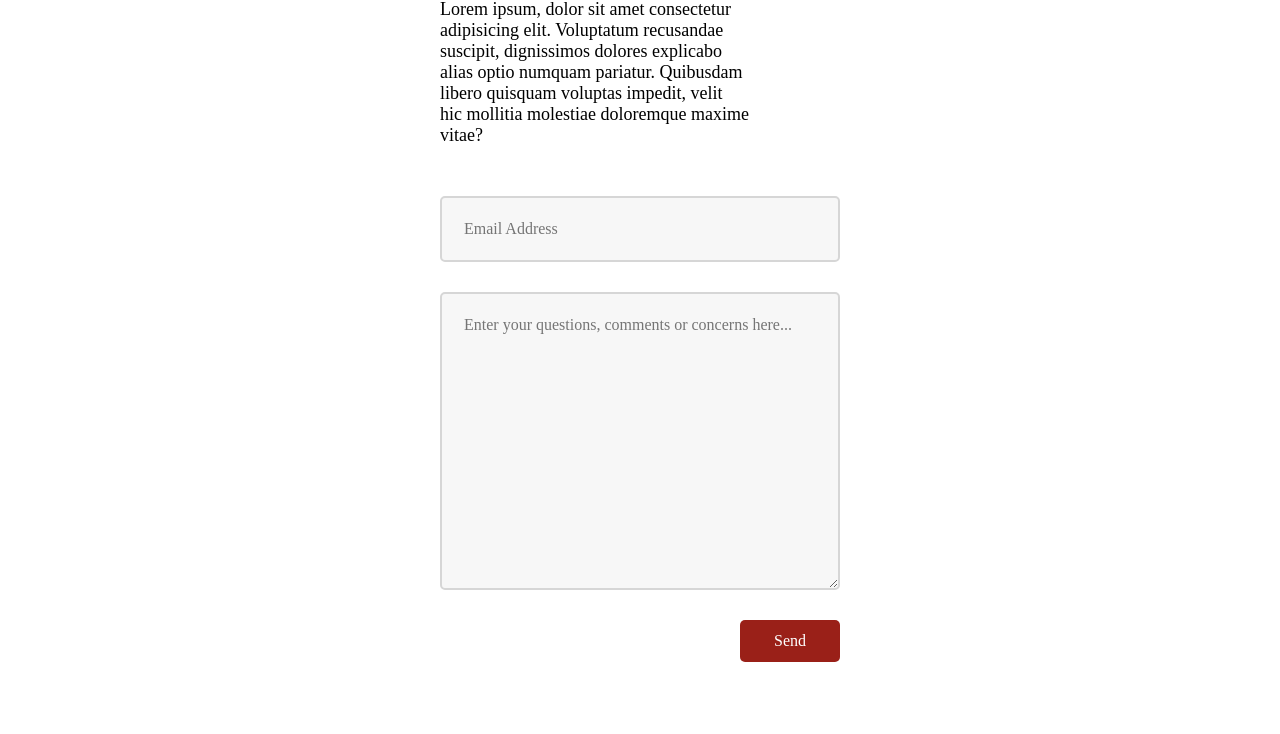
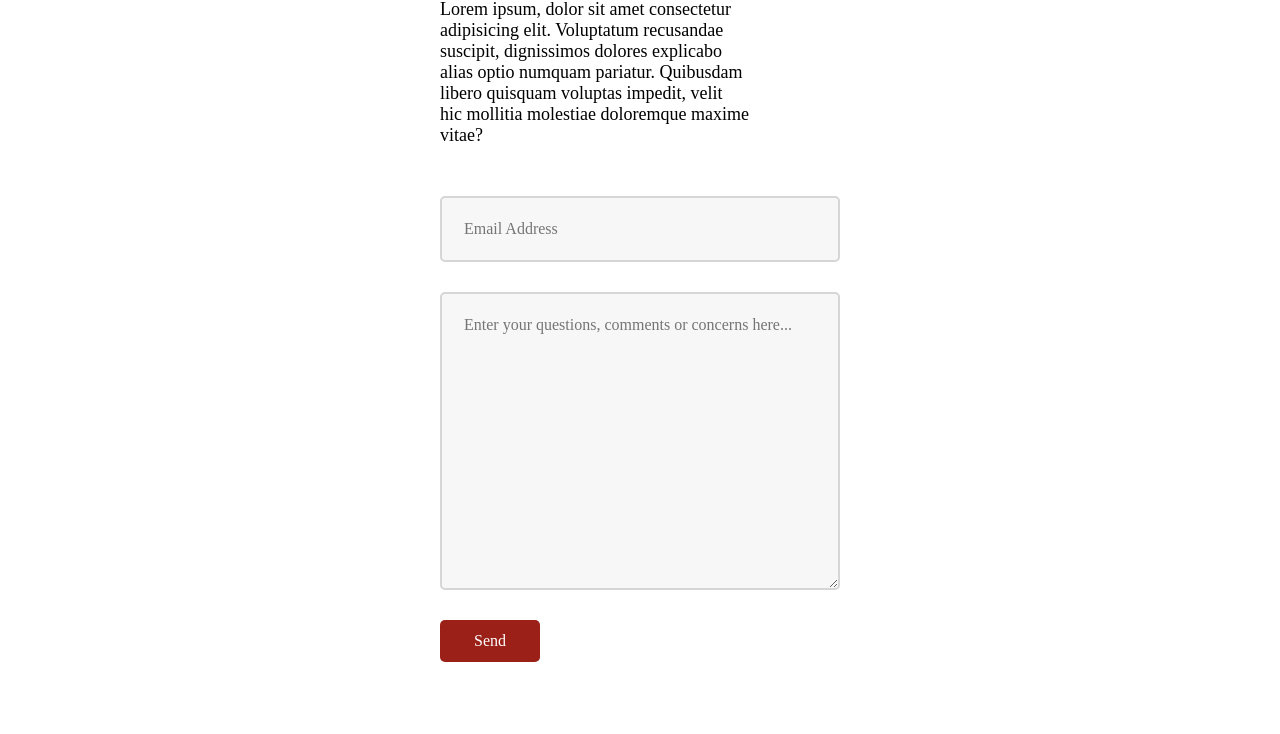
Before and after one commit to Tbenipal/Benipal-Tapshveer---MMED-1056-MIDTERM-FIP, a plain HTML site: page contact.html in a window 1280 px wide. Shown: the part 218-952 px from the top of the page. Drawn offline with Linux system fonts and the light colour scheme; a web font is replaced by a local one.

Commit message:
update main.css
updated contact form in main.css

```diff
--- a/css/main.css
+++ b/css/main.css
@@ -412,7 +412,7 @@ div #nav {
   border: none;
   transition: all 200ms ease-in;
   width: 100px;
-  align-self: flex-end;
+  align-self: flex-start
 }
 
 #contact-hero-form input[type="submit"]:hover {
```
